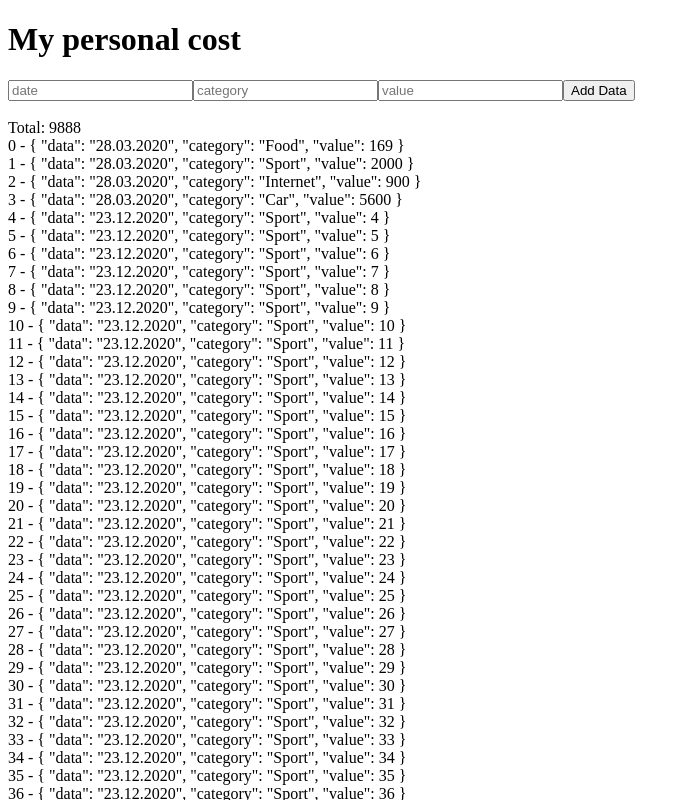
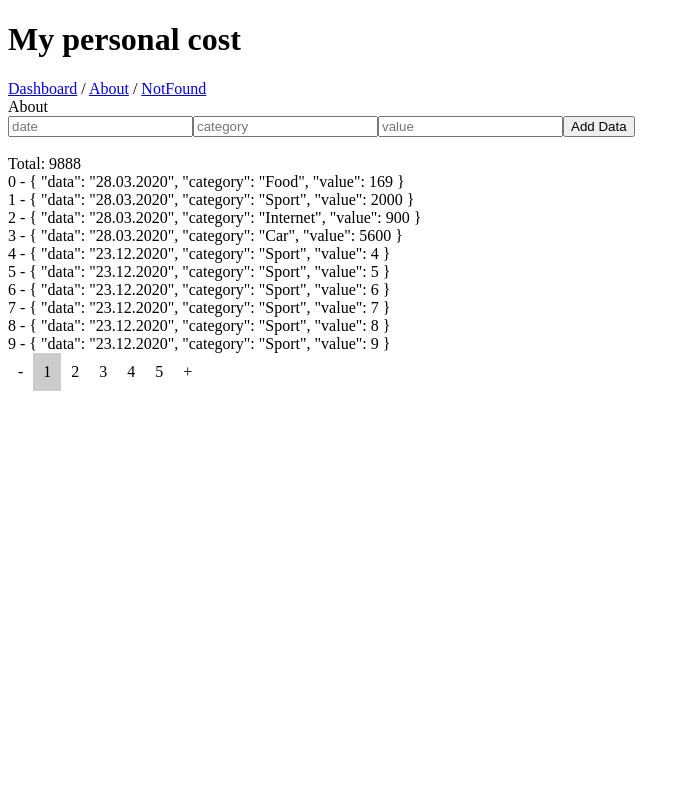
Before and after one commit to StasBeep/work-vue-js, a Vue app in the folder fp/: page /about in a window 1280 px wide. Shown: the top 800 px of the page, without its empty margins (0-690 px from the left). Built offline with nearby package versions, Linux system fonts and the light colour scheme.

Commit message:
пятая лекция (повторение)

```diff
--- a/fp/package.json
+++ b/fp/package.json
@@ -10,6 +10,7 @@
   "dependencies": {
     "core-js": "^3.8.3",
     "vue": "^2.6.14",
+    "vue-router": "^3.5.2",
     "vuex": "^3.6.2"
   },
   "devDependencies": {
--- a/fp/src/App.vue
+++ b/fp/src/App.vue
@@ -3,11 +3,28 @@
     <header>
       <h1>My personal cost</h1>
     </header>
+    <router-link to="/dashboard">Dashboard</router-link> /
+    <router-link to="/about">About</router-link> /
+    <router-link to="/notfound">NotFound</router-link>
+    <!--<div class="menu">
+      <a href="dashboard">Dashboard</a> /
+      <a href="about">About</a> /
+      <a href="NotFound">Not Found</a>
+    </div>--->
+    <router-view></router-view>
     <main>
+
+      <!--<div class="comtemt-page">
+        <About v-if="page === 'about'"/>
+        <Dashboard v-if="page === 'dashboard'"/>
+        <NotFound v-if="page === 'NotFound'"/>
+      </div>-->
+
       <AddPayment @addNewPayment="addData" />
       <br />
       Total: {{ getFPV }}
-      <PaymentsDisplay :list="paymentsList"/>
+      <PaymentsDisplay :list="currentElements"/>
+      <Pagination :cur="curPage" :n="n" :length="paymentsList.length" @paginate="changePage" />
     </main>
   </div>
 </template>
@@ -16,13 +33,32 @@
 import PaymentsDisplay from "./components/PaymentsDisplay.vue"
 import AddPayment from "./components/AddPayment.vue"
 
+// import About from "./views/About.vue"
+// import Dashboard from "./views/Dashboard.vue"
+// import NotFound from "./views/NotFound.vue"
+
+import Pagination from "./components/Pagination.vue"
+
 import { mapMutations, mapGetters, mapActions } from "vuex"
 
 export default {
   name: 'App',
   components: {
     PaymentsDisplay,
-    AddPayment
+    AddPayment,
+    // About,
+    // Dashboard,
+    // NotFound,
+    Pagination
+  },
+
+  data: () => {
+    return {
+      page: '',
+      curPage: 1,
+      n: 10, // Количество отображаемых элементов
+
+    }
   },
 
   methods: {
@@ -38,6 +74,13 @@ export default {
     addData(data){
       this.addDataToPaymentsList(data);
     },
+    /*setPage() {
+      this.page = location.pathname.slice(1)
+    }*/
+
+    changePage(p) {
+      this.curPage = p
+    }
   },
 
   computed: {
@@ -50,6 +93,11 @@ export default {
       return this.getFullPaymentValue
     },
 
+    currentElements () {
+      const {n, curPage} = this
+      return this.paymentsList.slice(n * (curPage - 1), n * (curPage - 1) + n)
+    },
+
     paymentsList() {
       return this.getPaymentList
     }
@@ -59,6 +107,24 @@ export default {
     // this.setPaymentListData(this.fetchData());
     // this.PaymentList = this.fetchData();
     this.fetchData();
+  },
+
+  mounted() {
+    const page = this.$route.params.page || 1;
+    this.curPage = page
+    /*this.setPage()
+    const links = document.querySelectorAll('a');
+    links.forEach(link => {
+      link.addEventListener('click', event => {
+        event.preventDefault()
+        history.pushState({}, "", link.href)
+        this.setPage()
+      })
+    })
+    window.addEventListener('popstate', this.setPage)*/
+    /*window.addEventListener('hashchange', () => {
+      this.setPage()
+    })*/
   }
 }
 </script>
--- /dev/null
+++ b/fp/src/components/Pagination.vue
@@ -0,0 +1,51 @@
+<template>
+  <div :class="[$style.wrp]">
+    <div @click="onClick(cur - 1)">-</div>
+    <div
+        v-for="i in amount" :key="i"
+        :class="{[$style.active]: cur === i}"
+        @click="onClick(i)"
+    >
+        {{ i }}
+    </div>
+    <div @click="onClick(cur + 1)">+</div>
+  </div>
+</template>
+
+<script>
+export default {
+    name: 'PaginationElement',
+
+    props: {
+        length: Number,
+        n: Number,
+        cur: Number,
+    },
+
+    computed: {
+        amount () {
+            return Math.ceil(this.length / this.n);
+        }
+    },
+
+    methods: {
+        onClick (p) {
+            if(p < 1 || p > this.amount)
+                return
+            this.$emit('paginate', p)
+        }
+    }
+}
+</script>
+
+<style module lang="scss">
+.wrp {
+    display: flex;
+    & > div {
+        padding: 10px;
+        &.active {
+            background: #ccc;
+        }
+    }
+}
+</style>
--- a/fp/src/main.js
+++ b/fp/src/main.js
@@ -1,11 +1,13 @@
 import Vue from 'vue'
 import App from './App.vue'
 
-import store from './store/index'
+import store from './store'
+import router from './router'
 
 Vue.config.productionTip = false
 
 new Vue({
   render: h => h(App),
-  store
+  store,
+  router
 }).$mount('#app')
--- /dev/null
+++ b/fp/src/router/index.js
@@ -0,0 +1,63 @@
+import Vue from 'vue';
+import Router from 'vue-router';
+
+import Dashboard from '../views/Dashboard.vue';
+import About from '../views/About.vue';
+import NotFound from '../views/NotFound.vue';
+
+Vue.use(Router);
+
+const router = new Router({
+    mode: 'history',
+    routes: [
+        {
+            path: '/auth',
+            name: 'Login',
+            component: { template: '<form>*AUTH FORM </form>' }
+        },
+        {
+            path: '/dashboard',
+            component: Dashboard,
+            name: 'dashboard',
+        },
+        {
+            path: '/dashboard/:page',
+            component: Dashboard,
+            name: 'dashboard',
+        },
+        {
+            path: '/about',
+            component: About,
+            name: 'about',
+        },
+        {
+            path: '/about*',
+            component: About,
+            name: 'about',
+        },
+        /*{
+            path: '/notfound',
+            component: NotFound,
+            name: 'notfound',
+        },*/
+        {
+            path: '*',
+            component: NotFound,
+            name: 'notfound'
+        }
+    ]
+})
+
+const getTitle = routName => {
+    return {
+        'dashboard' : 'Take a look on your payments and add more!',
+        'about' : 'Anything about our awesome application!',
+        'notfound' : 'Ooops! Seems like we lost this page :('
+    }[routName]
+}
+
+router.afterEach((to) => {
+    document.title = getTitle(to.name)
+})
+
+export default router
--- /dev/null
+++ b/fp/src/views/About.vue
@@ -0,0 +1,9 @@
+<template>
+  <div>About</div>
+</template>
+
+<script>
+export default {
+    name: "AboutElement",
+}
+</script>
--- /dev/null
+++ b/fp/src/views/Dashboard.vue
@@ -0,0 +1,9 @@
+<template>
+  <div>Dashboard</div>
+</template>
+
+<script>
+export default {
+    name: "DashboardElement",
+}
+</script>
--- /dev/null
+++ b/fp/src/views/NotFound.vue
@@ -0,0 +1,9 @@
+<template>
+  <div>Not Found</div>
+</template>
+
+<script>
+export default {
+    name: "NotFound",
+}
+</script>
```
Also changed, not shown: 1 other file (tests, documents, lock files or other folders).
